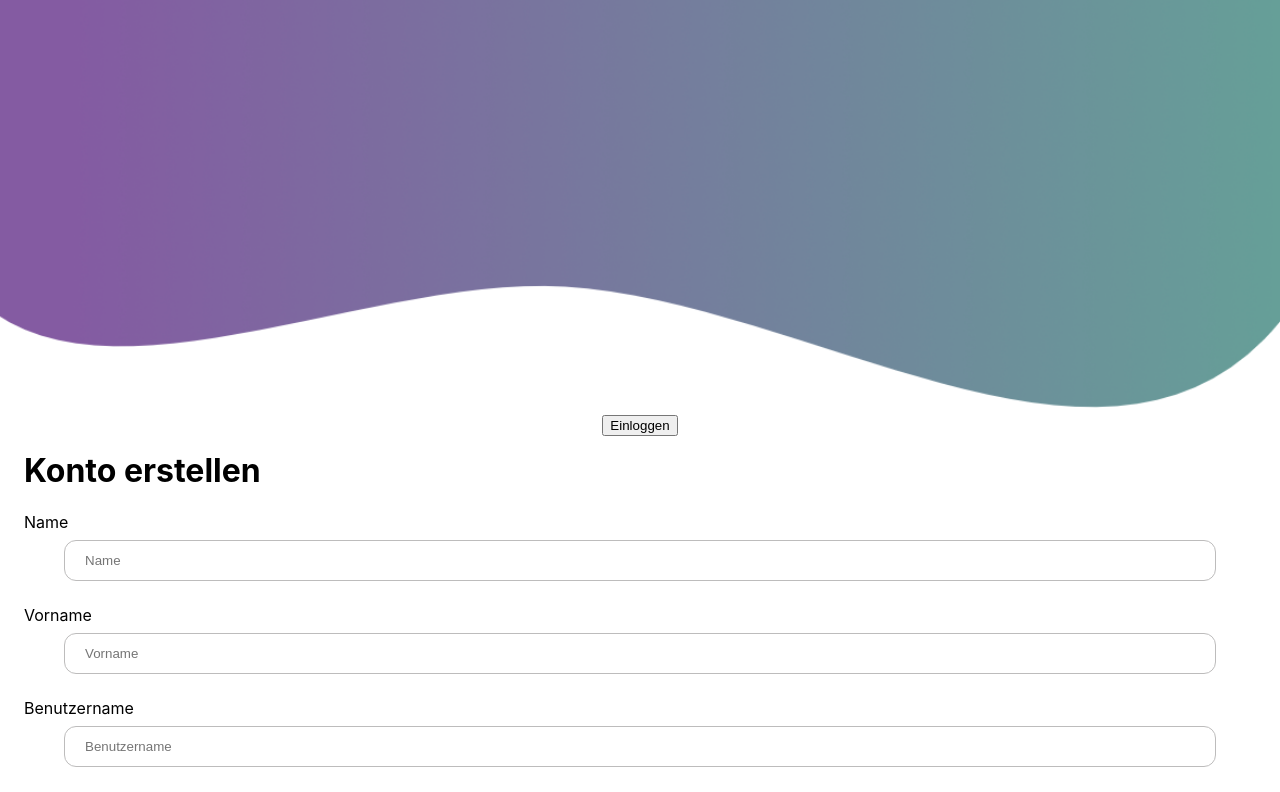
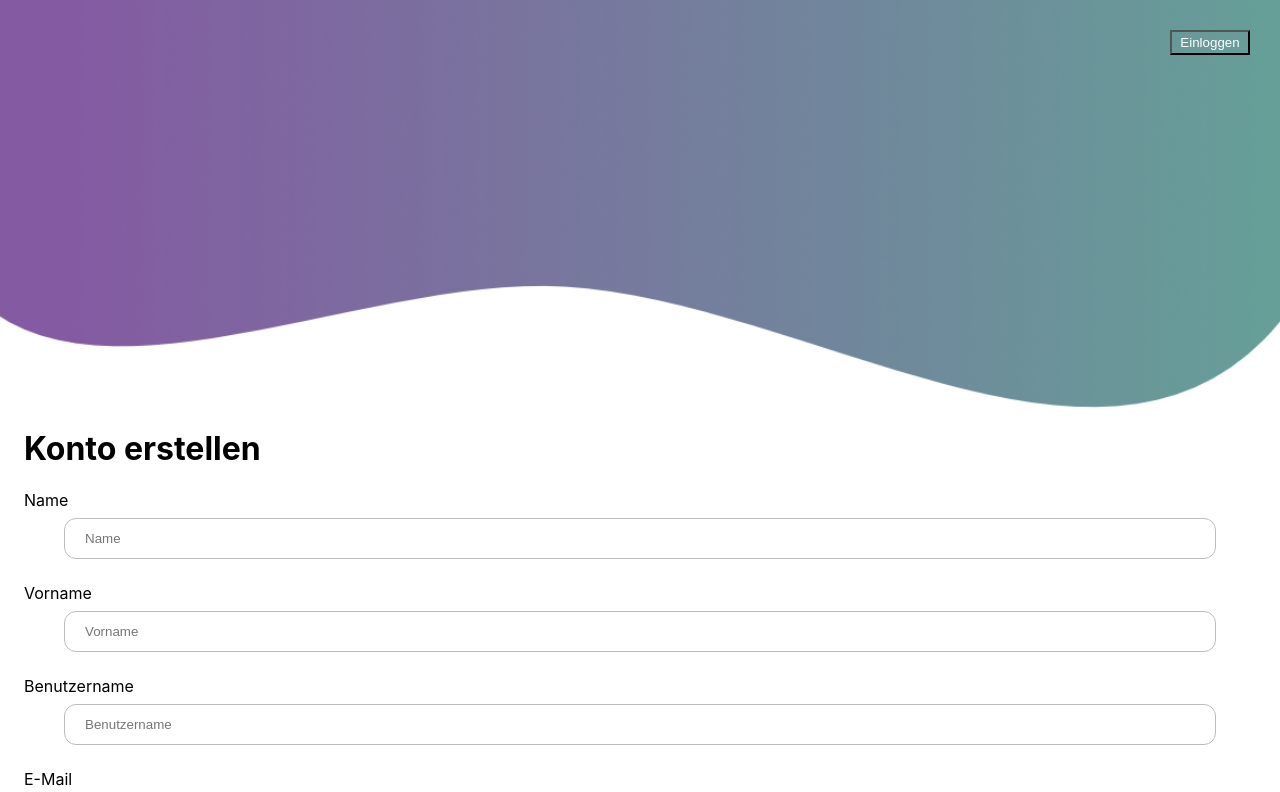
Before and after one commit to xSilentStorm313/Projekt-Web, a React (Create React App) app in the folder webapp/: page /regestration in a window 1280 px wide. Shown: the top 792 px of the page. Built offline with nearby package versions, Linux system fonts and the light colour scheme.

Commit message:
einloggen button css hinzugefügt

```diff
--- a/webapp/src/App.css
+++ b/webapp/src/App.css
@@ -208,3 +208,19 @@ a{
   outline: none;
   text-align: left;
 }
+
+.buttoneinloggen{
+  background-color: transparent;
+  color: white;
+  display: flex;
+  align-items: center;
+  justify-content: center;
+  width: 80px;
+  height: 25px;
+  color: #fff;
+  cursor: pointer;
+  position: fixed;
+  top: 30px;
+  right: 30px;
+  z-index: 1001;
+}
```
